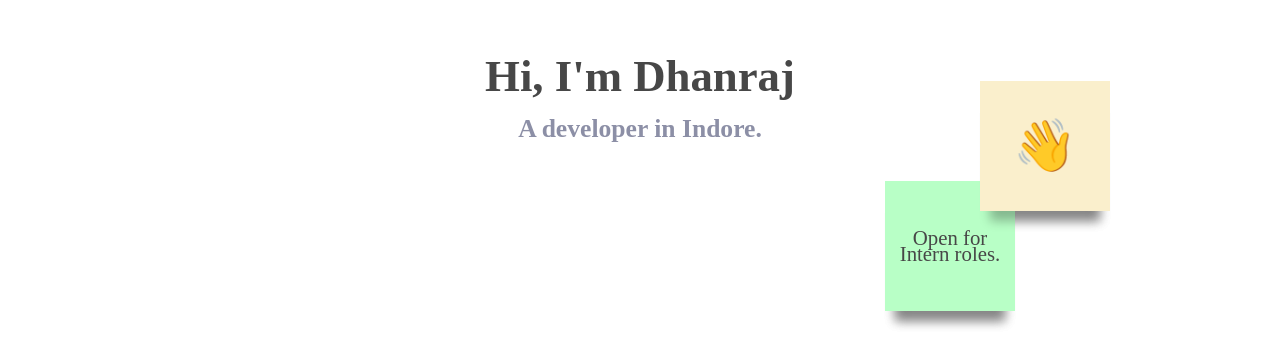
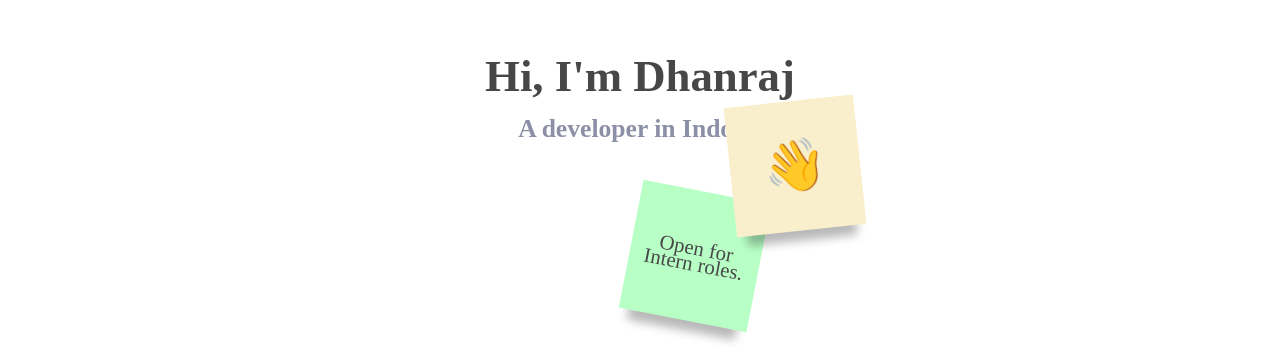
Before and after one commit to dgangrade05/Portfolio-In-Progress, a React (Create React App) app in the folder myportfolio/: page / in a window 1280 px wide. Shown: the part 229-590 px from the top of the page. Built offline with nearby package versions, Linux system fonts and the light colour scheme; a web font is replaced by a local one.

Commit message:
fixed notes and javascript

```diff
--- a/myportfolio/src/App.jsx
+++ b/myportfolio/src/App.jsx
@@ -6,13 +6,11 @@ import Projects from './components/projects/Projects'
 import Contact from './components/contact/Contact'
 import Footer from './components/footer/Footer'
 import Nav from './components/nav/Nav'
-import Notes from './components/notes/Notes'
 
 const App = () => {
   return (
     <>
     <Home />
-    <Notes/>
     <Nav />
     <About />
     <Experience />
--- a/myportfolio/src/components/notes/Notes.jsx
+++ b/myportfolio/src/components/notes/Notes.jsx
@@ -1,74 +1,91 @@
-import React, { useState, useEffect } from 'react';
+import React, {useEffect } from 'react';
 import './notes.css'
 
-const Notes = () => {
-  const noteColors = [
-    "#b8ffc6",
-    "#faefcc",
-    // Add more colors as needed
-  ];
+function Notes() {
+  let activeNote = null;
+  let offsetX, offsetY;
 
-  const [notes, setNotes] = useState([]);
-  const [activeNote, setActiveNote] = useState(null);
-  const [offsetX, setOffsetX] = useState(0);
-  const [offsetY, setOffsetY] = useState(0);
+  function startDrag(e) {
+    activeNote = e.target;
+    offsetX = e.clientX - activeNote.getBoundingClientRect().left;
+    offsetY = e.clientY - activeNote.getBoundingClientRect().top;
+  }
 
-  const startDrag = (e) => {
-    // setActiveNote(e.target);
-    console.log(e)
-
-    setOffsetX(e.clientX - e.target.getBoundingClientRect().left);
-    setOffsetY(e.clientY - e.target.getBoundingClientRect().top);
-    // window.addEventListener("mousemove", drag);
-    // window.addEventListener("mouseup", stopDrag);
-  };
-
-  const drag = (e) => {
+  function drag(e) {
     if (!activeNote) return;
     activeNote.style.left = e.clientX - offsetX + "px";
     activeNote.style.top = e.clientY - offsetY + "px";
-  };
+  }
 
-  const stopDrag = () => {
-    setActiveNote(null);
-    // window.removeEventListener("mousemove", drag);
-    // window.removeEventListener("mouseup", stopDrag);
-  };
+  function stopDrag() {
+    activeNote = null;
+  }
 
   useEffect(() => {
-    const screenWidth = window.innerWidth;
-    const updatedNotes = [...notes];
+    const notes = document.querySelectorAll(".note");
+    notes.forEach((note) => {
+      note.addEventListener("mousedown", startDrag);
+      note.addEventListener("mousemove", drag);
+      note.addEventListener("mouseup", stopDrag);
 
-    if (screenWidth <= 1024) {
-      updatedNotes[0] = { top: "420px", left: "550px" };
-      updatedNotes[1] = { top: "340px", left: "670px" };
-    } else {
-      updatedNotes[0] = { top: "410px", left: "885px" };
-      updatedNotes[1] = { top: "310px", left: "980px" };
+      note.addEventListener("click", () => {
+        note.classList.add("rotate");
+        setTimeout(() => {
+          note.classList.remove("rotate");
+        }, 1000);
+      });
+    });
+
+    function animateNotesIn() {
+      notes.forEach((note) => {
+        note.classList.add("slide-in");
+      });
     }
 
-    setNotes(updatedNotes);
-  }, []);
+    animateNotesIn();
+
+    window.addEventListener("beforeunload", () => {
+      notes.forEach((note) => {
+        // Perform any necessary cleanup before the component unloads
+      });
+    });
+
+    return () => {
+      notes.forEach((note) => {
+        note.removeEventListener("mousedown", startDrag);
+        note.removeEventListener("mousemove", drag);
+        note.removeEventListener("mouseup", stopDrag);
+      });
+
+      window.removeEventListener("beforeunload", () => {
+        notes.forEach((note) => {
+          // Perform any necessary cleanup before the component unloads
+        });
+      });
+    };
+  },);
 
   return (
     <div>
       <div
-        className="note"
+        className="note" id='note1'
         onDragStart={(e)=>startDrag(e)}
         style={{
-          backgroundColor: noteColors[0],
-          top: notes[0]?.top,
-          left: notes[0]?.left,
+          backgroundColor: "#b8ffc6",
+          top: 420,
+        //   left: 930,
+            right: 520,
         }}
       >
         <p className="notes-p">Open for<br />Intern roles.</p>
       </div>
       <div
-        className="note"
+        className="note" id='note2'
         style={{
-          backgroundColor: noteColors[1],
-          top: notes[1]?.top,
-          left: notes[1]?.left,
+          backgroundColor: "#faefcc",
+          top:330 ,
+        //   left: 1000,
+            right: 420,
         }}
       >
         <p className="hello-icon">👋</p>
--- a/myportfolio/src/components/notes/notes.css
+++ b/myportfolio/src/components/notes/notes.css
@@ -11,7 +11,7 @@
     display: flex;
     opacity: 1;
     transform: translateX(0);
-    transition: opacity 1s, transform 0.5s;
+    transition: opacity 1, transform 0.5s;
     box-shadow: 0px 20px 10px -10px rgba(0, 0, 0, 0.28);
   }
 
@@ -40,4 +40,13 @@
     line-height: 1rem;
   }
 
+  #note1{
+    rotate: 11deg;
+    cursor: move;
+  }
+
+  #note2{
+    rotate:-6deg ;
+    cursor: move;
+  }
   /* Add your media queries here */
```
